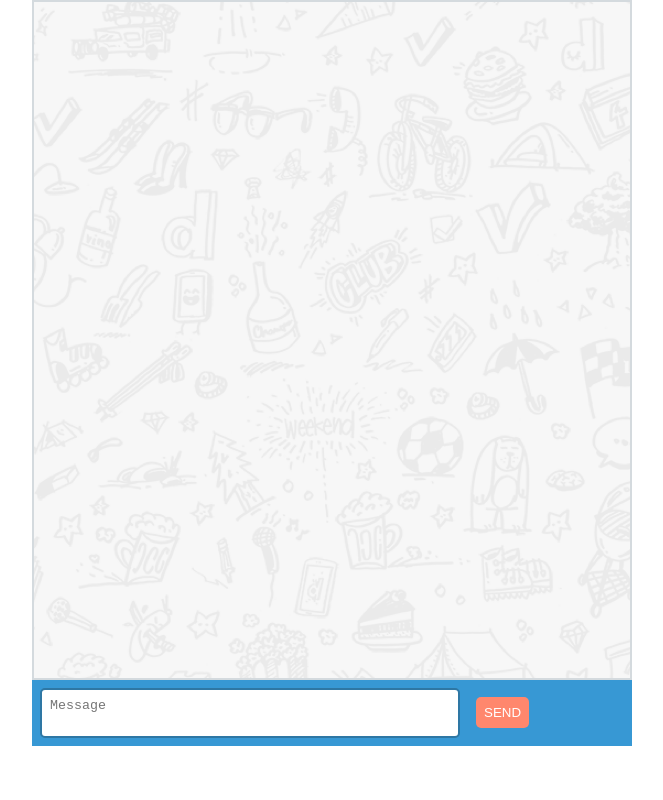
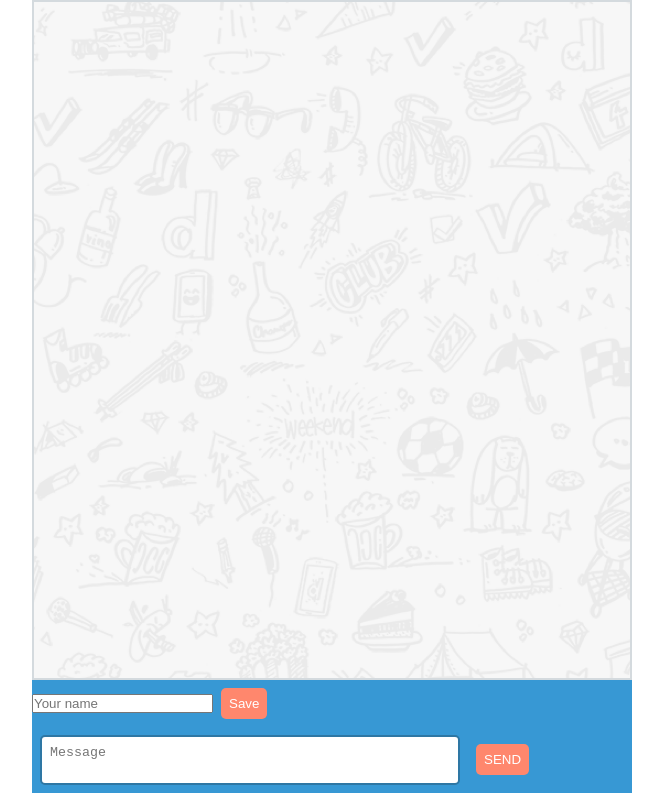
Before and after one commit to ZsuzsaMano/chat-app, a React (Create React App) app: page / in a window 1280 px wide. Shown: the whole page, without its empty margins (308-971 px from the left). Built offline with nearby package versions, Linux system fonts and the light colour scheme.

Commit message:
getYourname

```diff
--- a/src/components/InputBar.js
+++ b/src/components/InputBar.js
@@ -1,11 +1,26 @@
-import React from 'react';
+import React, {useState} from 'react';
 
 const InputBar = () => {
+  const [yourName, setYourname] = useState('')
+
+  const getYourname = e =>{
+  const yournameValue = document.getElementById('yourname').value;
+  const yournameForm = document.querySelector('.yourname');
+  e.preventDefault();
+  setYourname(yournameValue);
+  yournameForm.innerHTML = `<p>${yourName}<p>`;}
+
   return(
     <div>
     <form action="" className="inputbar">
-    <textarea name="message" id="message" placeholder="Message"></textarea>
-    <button>SEND</button>
+      <div className="yourname">
+        <input type="text"id="yourname" name="yourname" placeholder="Your name"/>
+        <button onClick={getYourname}>Save</button>
+      </div>
+      <div className="message">
+        <textarea name="message" id="message" placeholder="Message"></textarea>
+        <button>SEND</button>
+      </div>
     </form>
     </div>
   )
```
